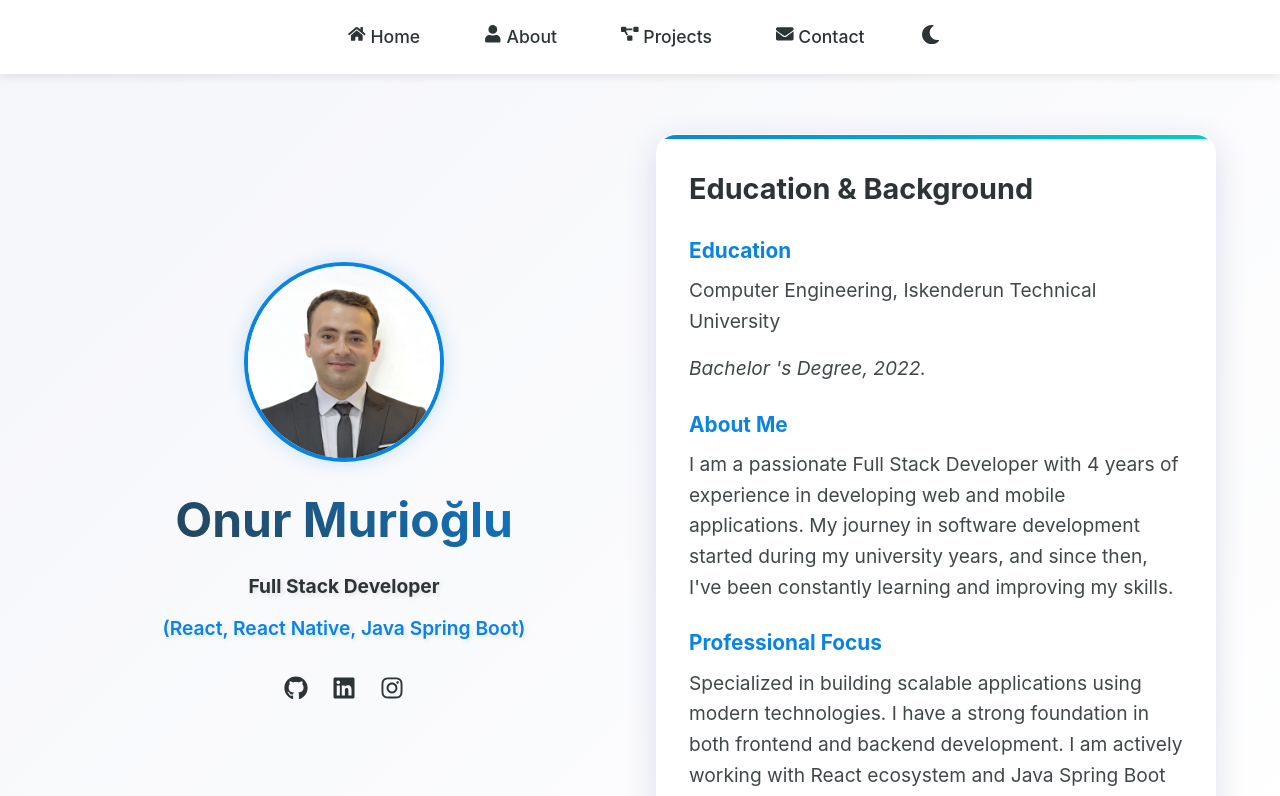
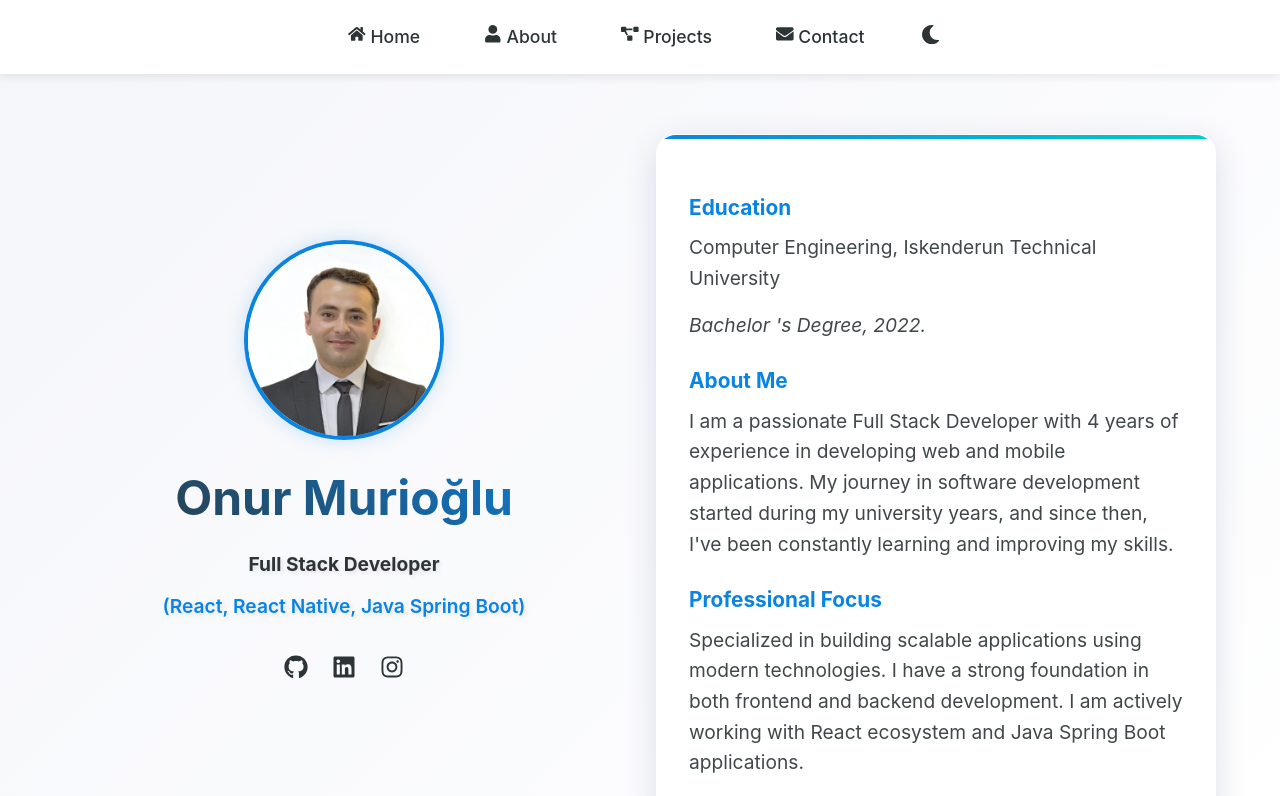
Before and after one commit to onurmurioglu/my-portfolio, a React (Vite) app: page / in a window 1280 px wide. Shown: the top 796 px of the page. Built offline with nearby package versions, Linux system fonts and the light colour scheme.

Commit message:
delete title

```diff
--- a/src/components/Home.tsx
+++ b/src/components/Home.tsx
@@ -74,7 +74,6 @@ const Home: React.FC = () => {
           animate={{ opacity: 1, x: 0 }}
           transition={{ duration: 0.8, delay: 0.5 }}
         >
-          <h2>Education & Background</h2>
           <div className="bio-content">
             <h3>Education</h3>
             <p>Computer Engineering, Iskenderun Technical University</p>
```
